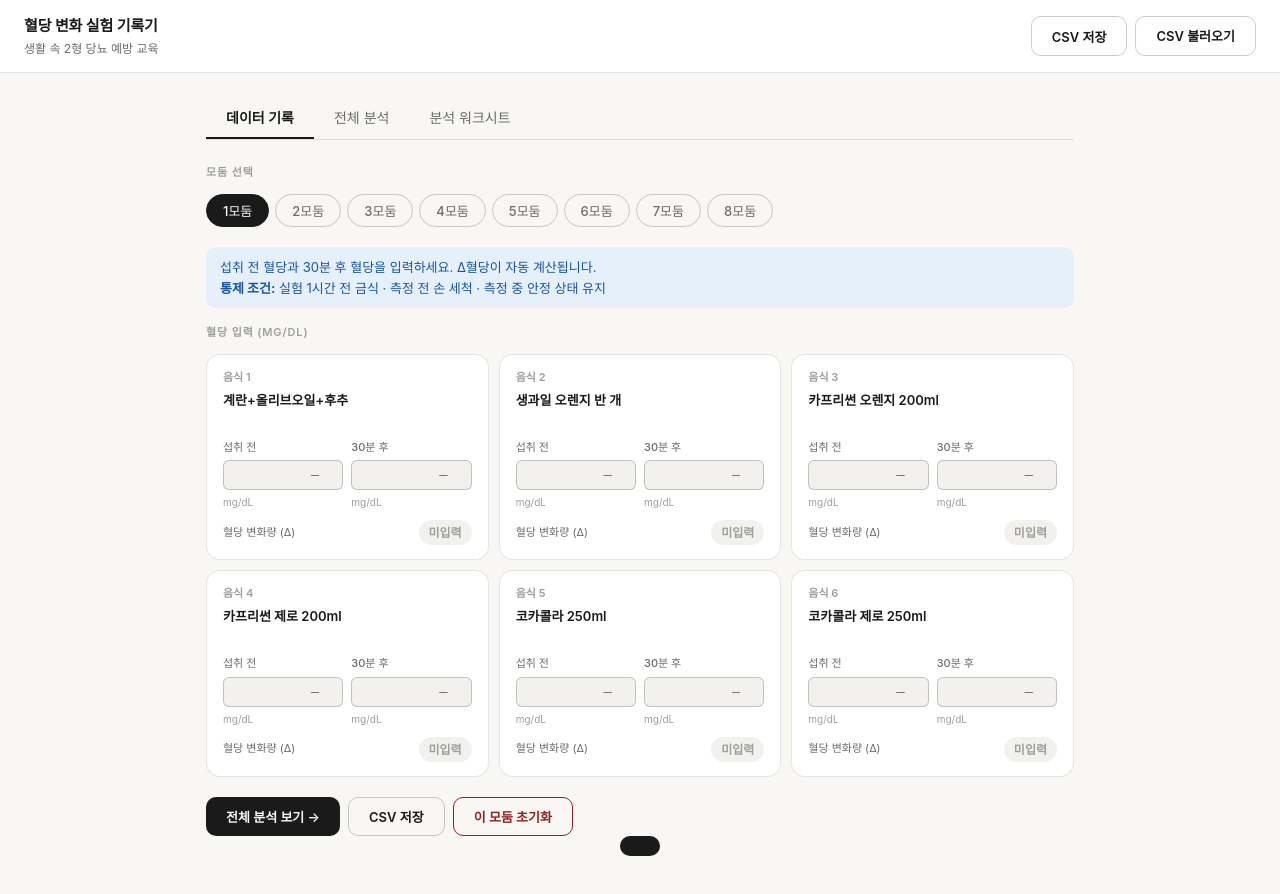
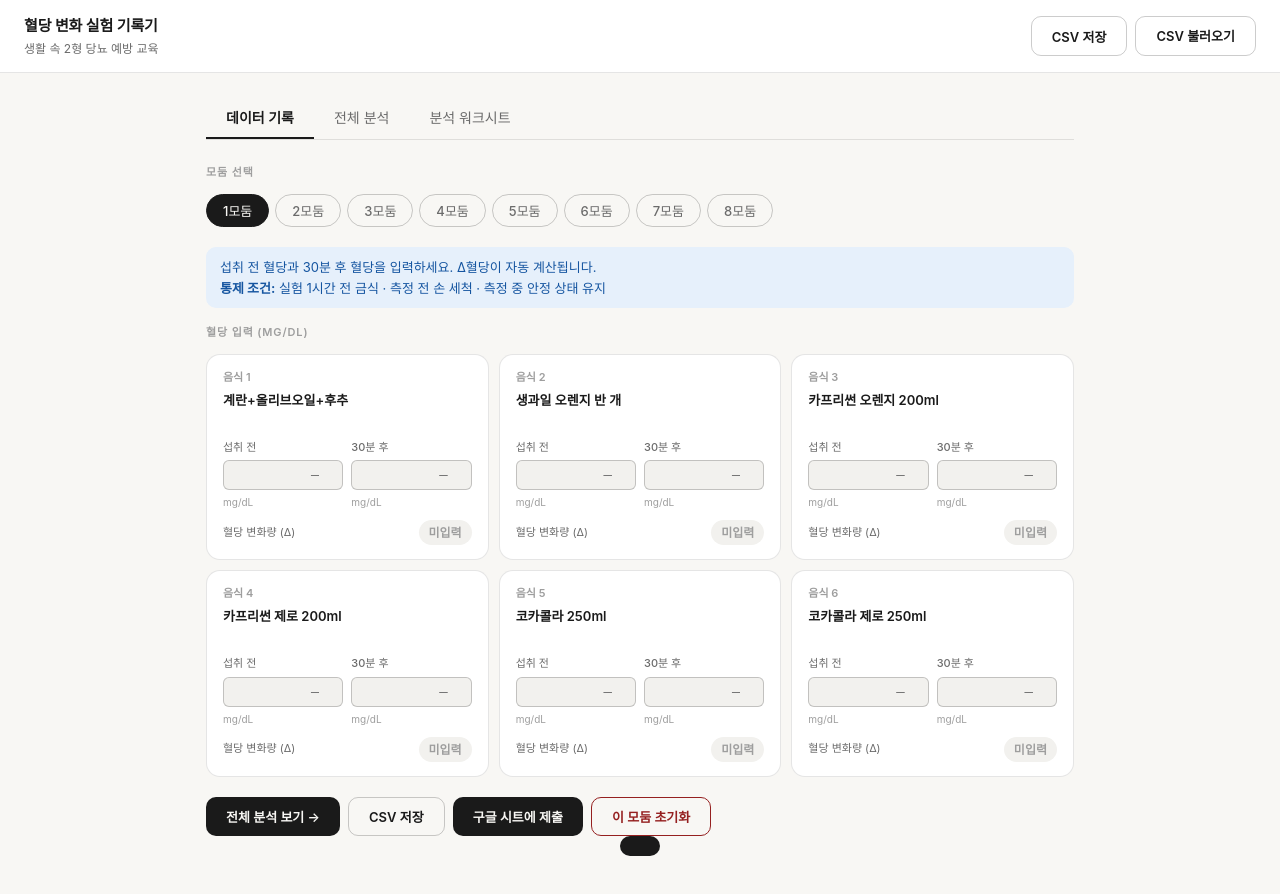
Before and after one commit to chaechae1717/Blood-Sugar-Experiment, a plain HTML site: page index.html in a window 1280 px wide. Drawn offline with nearby package versions, Linux system fonts and the light colour scheme.

Commit message:
Add files via upload

```diff
--- a/index.html
+++ b/index.html
@@ -374,6 +374,7 @@ tbody tr:hover td { background: var(--surface2); }
   <div class="action-row">
     <button class="btn btn-primary" onclick="switchTab('analysis')">전체 분석 보기 →</button>
     <button class="btn btn-secondary" onclick="exportCSV()">CSV 저장</button>
+    <button class="btn btn-primary" onclick="submitToSheet()">구글 시트에 제출</button>
     <button class="btn btn-danger" onclick="clearGroup()">이 모둠 초기화</button>
   </div>
 </div>
@@ -461,6 +462,7 @@ tbody tr:hover td { background: var(--surface2); }
 </div>
 
 <script>
+const SCRIPT_URL = "https://script.google.com/macros/s/AKfycbzkcUAwhXqHnefmDTM455tFLDByiaZ4XVHJDFqcS0FhTf3t-2wimhOfSD-IqLm9Rtdz/exec";
 const FOODS = [
   { id:0, name:'계란+올리브오일+후추', short:'계란+오일' },
   { id:1, name:'생과일 오렌지 반 개',  short:'생오렌지' },
@@ -748,6 +750,39 @@ function showToast(msg) {
   setTimeout(() => t.classList.remove('show'), 2500);
 }
 
+async function submitToSheet() {
+  const rows = [];
+  FOODS.forEach((f, fi) => {
+    const d = data[currentGroup][fi];
+    const delta = getDelta(d);
+    if (d.before !== '' && d.after !== '') {
+      rows.push({
+        group: (currentGroup + 1) + '모둠',
+        food: f.name,
+        before: d.before,
+        after: d.after,
+        delta: delta
+      });
+    }
+  });
+  if (rows.length === 0) {
+    showToast('입력된 데이터가 없습니다.');
+    return;
+  }
+  showToast('제출 중...');
+  try {
+    await fetch(SCRIPT_URL, {
+      method: 'POST',
+      mode: 'no-cors',
+      headers: { 'Content-Type': 'application/json' },
+      body: JSON.stringify({ rows })
+    });
+    showToast((currentGroup+1) + '모둠 데이터가 구글 시트에 제출되었습니다!');
+  } catch (err) {
+    showToast('제출 실패. 인터넷 연결을 확인하세요.');
+  }
+}
+
 buildGroupTabs();
 buildFoodGrid();
 </script>
```
